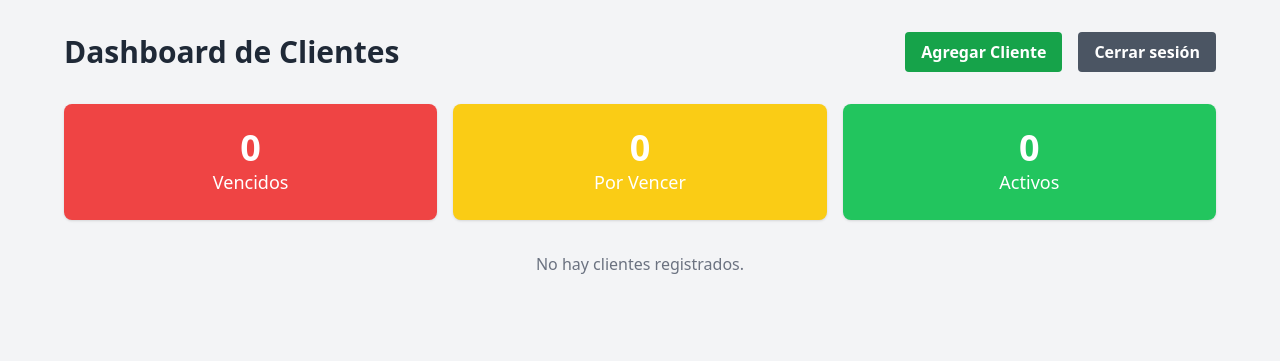
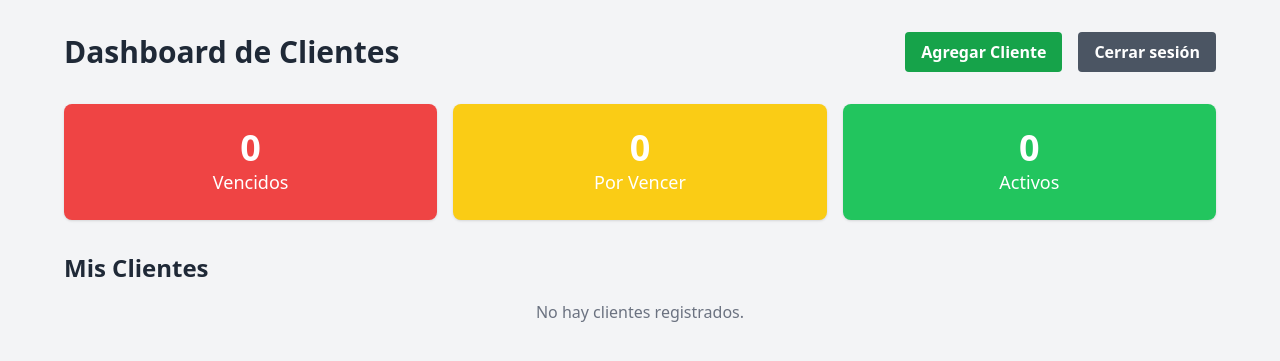
Before and after one commit to kevinhr32/fit, a Django app: page /dashboard/ in a window 1280 px wide. Shown: the top 361 px of the page. Run offline with Django 5.2, Linux system fonts and the light colour scheme; the visitor is signed in with stand-in values (Sample User, id 1); data that the repository does not hold is empty; parts of the project's set-up code (start-up, migrations or seed data) failed here and were passed over; some libraries are stand-ins or nearby versions.

```diff
--- a/gimnasio/templates/gimnasio/dashboard.html
+++ b/gimnasio/templates/gimnasio/dashboard.html
@@ -75,6 +75,10 @@
             </div>
         </div>
         {% endif %}
+
+        <div class="flex justify-between items-center mb-4">
+            <h2 class="text-2xl font-bold text-gray-800">Mis Clientes</h2>
+        </div>
 
         <div class="grid grid-cols-1 md:grid-cols-2 lg:grid-cols-3 gap-6">
             {% for cliente in clientes %}
```
